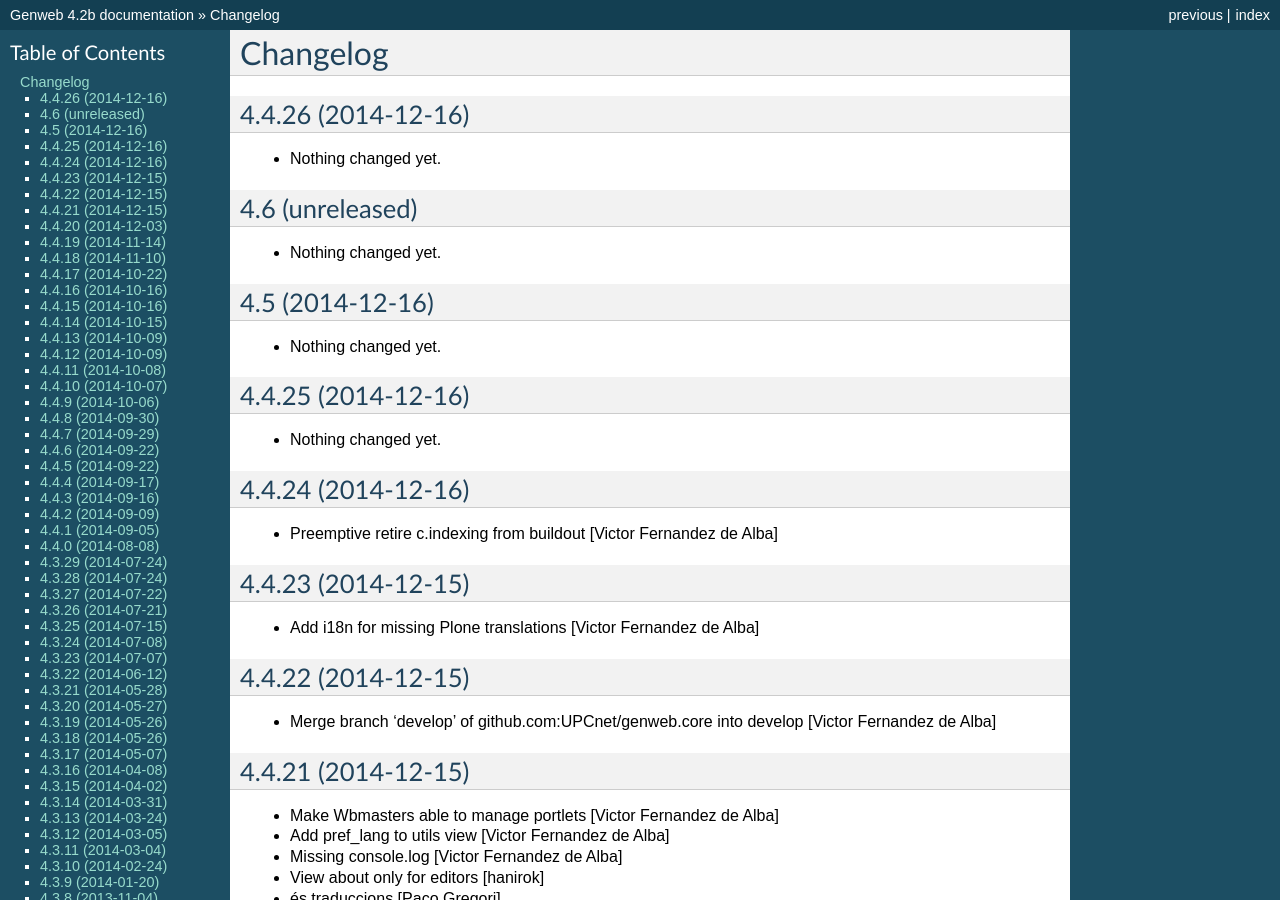
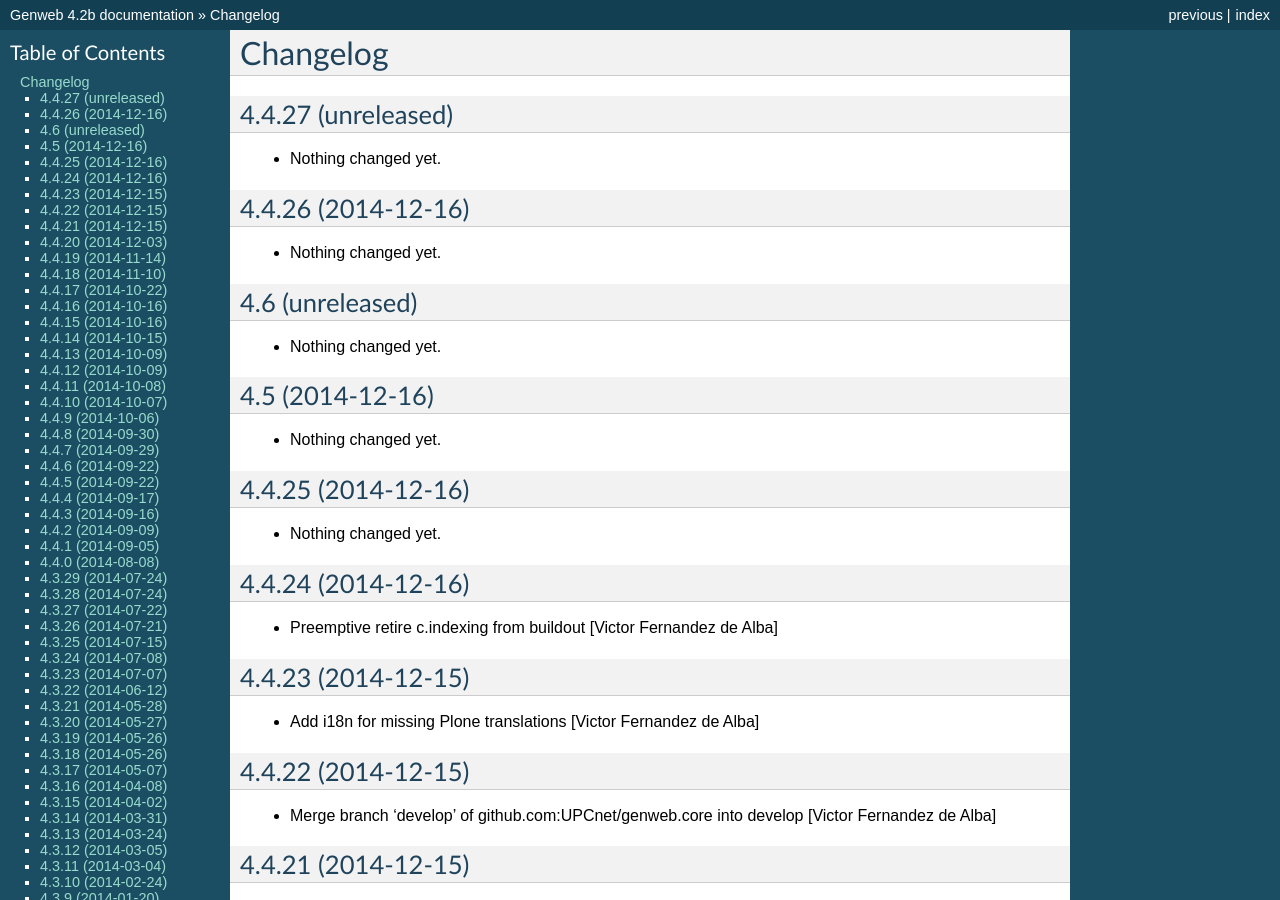
Before and after one commit to UPCnet/genweb.core, a Sphinx documentation site: the page built from docs/HISTORY.rst, in a window 1280 px wide and 900 px high. Built offline with Sphinx 7.4.7, drawn with Linux system fonts in a browser that asks for light colours.

Commit message:
Back to development: 4.4.27

```diff
--- a/docs/HISTORY.rst
+++ b/docs/HISTORY.rst
@@ -1,5 +1,11 @@
 Changelog
 =========
+
+4.4.27 (unreleased)
+-------------------
+
+- Nothing changed yet.
+
 
 4.4.26 (2014-12-16)
 -------------------
--- a/setup.py
+++ b/setup.py
@@ -1,7 +1,7 @@
 from setuptools import setup, find_packages
 import os
 
-version = '4.4.26'
+version = '4.4.27.dev0'
 
 README = open("README.rst").read()
 HISTORY = open(os.path.join("docs", "HISTORY.rst")).read()
```
